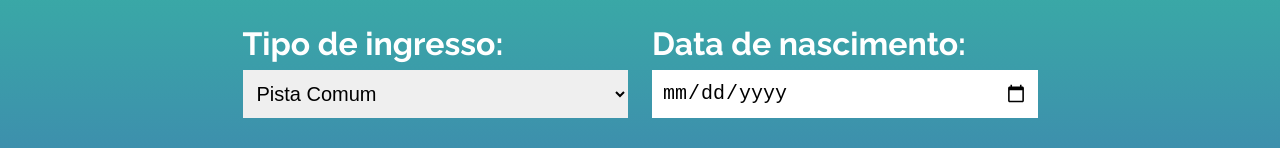
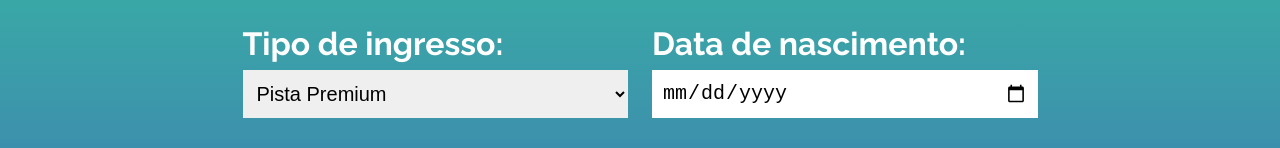
Before and after one commit to yapeansa/codechella, a React (Vite) app: page /ingresso in a window 1280 px wide. Shown: the part 931-1079 px from the top of the page. Built offline with nearby package versions, Linux system fonts and the light colour scheme; a web font is replaced by a local one.

Commit message:
Avançando na compra dos ingressos.

```diff
--- a/index.html
+++ b/index.html
@@ -5,7 +5,7 @@
     <meta charset="UTF-8" />
     <link rel="icon" type="image/png+xml" href="/code.png" />
     <meta name="viewport" content="width=device-width, initial-scale=1.0" />
-    <title>CodeChella</title>
+    <title>CodeChella | Página Inicial</title>
     <link rel="preconnect" href="https://fonts.googleapis.com">
     <link rel="preconnect" href="https://fonts.gstatic.com" crossorigin>
     <link href="https://fonts.googleapis.com/css2?family=Calistoga&family=Raleway:wght@500;700;800&display=swap"
--- a/src/Routes.jsx
+++ b/src/Routes.jsx
@@ -9,8 +9,14 @@ import NotFound from "./pages/NotFound";
 import EstilosGlobais from "./components/EstilosGlobais";
 import FormularioIngresso from "./pages/Ingresso/FormularioIngresso";
 import IngressoCompra from "./pages/Ingresso/IngressoCompra";
+import { useState } from "react";
 
 const AppRoutes = () => {
+    const [nome, setNome] = useState('');
+    const [email, setEmail] = useState('');
+    const [ingresso, setIngresso] = useState('');
+    const [nascimento, setNascimento] = useState('');
+
     return (
         <>
             <EstilosGlobais />
@@ -22,8 +28,22 @@ const AppRoutes = () => {
                         <Route path="mapa" element={<MapaDeSetores />} />
                         <Route path="informacoes" element={<Informacoes />} />
                         <Route path="ingresso/" element={<Ingresso />}>
-                            <Route index element={<FormularioIngresso />} />
-                            <Route path="compra" element={<IngressoCompra />} />
+                            <Route index element={<FormularioIngresso
+                                nome={nome}
+                                setNome={setNome}
+                                email={email}
+                                setEmail={setEmail}
+                                ingresso={ingresso}
+                                setIngresso={setIngresso}
+                                nascimento={nascimento}
+                                setNascimento={setNascimento}
+                            />}
+                            />
+                            <Route path="compra" element={<IngressoCompra
+                                nome={nome}
+                                ingresso={ingresso}
+                                nascimento={nascimento}
+                            />} />
                         </Route>
                         <Route path="*" element={<NotFound />} />
                     </Route>
--- a/src/pages/Experiencia/index.jsx
+++ b/src/pages/Experiencia/index.jsx
@@ -14,6 +14,7 @@ const ExperienciaContainer = styled.section`
 `;
 
 const Experiencia = () => {
+    document.title = "CodeChella | Experiência";
     return (
         <>
             <Banner imagemDeFundo={experiencia} texto="A Experiência" />
--- a/src/pages/Informacoes/index.jsx
+++ b/src/pages/Informacoes/index.jsx
@@ -50,6 +50,8 @@ const Bodying = styled.div`
 `;
 
 const Informacoes = () => {
+    document.title = "CodeChella | Informações"
+
     const [display, setDisplay] = useState(infos);
 
     const toggleBox = (id) => {
--- a/src/pages/Ingresso/FormularioIngresso/index.jsx
+++ b/src/pages/Ingresso/FormularioIngresso/index.jsx
@@ -2,7 +2,7 @@ import styled from "styled-components";
 import Banner from "../../../components/Banner";
 import Botao from "../../../components/Botao";
 import Container from "../../../components/Container";
-import ingresso from "/Banner/ingresso.png";
+import ingressoBanner from "/Banner/ingresso.png";
 import arrow from "/ingresso/arrow.svg";
 import { Link } from "react-router-dom";
 
@@ -62,7 +62,7 @@ const Input = styled.input`
     border: none;
 `;
 
-const FormularioIngresso = () => {
+const FormularioIngresso = ({ nome, setNome, email, setEmail, ingresso, setIngresso, nascimento, setNascimento }) => {
 
     const tratamento = (evento) => {
         evento.preventDefault()
@@ -70,30 +70,30 @@ const FormularioIngresso = () => {
 
     return (
         <>
-            <Banner imagemDeFundo={ingresso} texto="Garanta seu Ingresso" />
+            <Banner imagemDeFundo={ingressoBanner} texto="Garanta seu Ingresso" />
             <Container $espacamento="64px">
                 <SecaoIngresso>
                     <h2>Preencha o formulário a seguir:</h2>
                     <Formulario method="post" action="ingresso/compra" onSubmit={(e) => tratamento(e)}>
                         <label>Nome completo:
-                            <Input type="text" required />
+                            <Input type="text" value={nome} onChange={(e) => setNome(e.target.value)} required />
                         </label>
                         <label>E-mail:
-                            <Input type="email" required />
+                            <Input type="email" value={email} onChange={(e) => setEmail(e.target.value)} />
                         </label>
                         <div className="especificidades">
                             <label>
                                 Tipo de ingresso:
-                                <select>
-                                    <option>Pista Premium</option>
-                                    <option selected>Pista Comum</option>
-                                    <option>Cadeiras Térreo</option>
-                                    <option>Cadeiras Superiores</option>
-                                    <option>Rampas</option>
+                                <select value={ingresso} onChange={(e) => setIngresso(e.target.value)}>
+                                    <option value="premium">Pista Premium</option>
+                                    <option value="comum">Pista Comum</option>
+                                    <option value="terreo">Cadeiras Térreo</option>
+                                    <option value="superiores">Cadeiras Superiores</option>
+                                    <option value="rampas">Rampas</option>
                                 </select>
                             </label>
                             <label>Data de nascimento:
-                                <Input type="date" />
+                                <Input type="date" value={nascimento} onChange={(e) => setNascimento(e.target.value)} />
                             </label>
                         </div>
                         <Link to="/ingresso/compra" style={{ textDecoration: 'none' }}>
--- a/src/pages/Ingresso/IngressoCompra/index.jsx
+++ b/src/pages/Ingresso/IngressoCompra/index.jsx
@@ -14,13 +14,16 @@ const SecaoCompra = styled.section`
     }
 `
 
-const IngressoCompra = () => {
+const IngressoCompra = ({ nome, ingresso, nascimento }) => {
     return (
         <>
             <Banner imagemDeFundo={comprando} texto="Seu ingresso está aqui!" />
             <Container $espacamento="64px">
                 <SecaoCompra>
                     <h2>Uhul, agora sim! Seu ingresso está aqui, apresente na entrada do evento e divirta-se!</h2>
+                    <p>{nome}</p>
+                    <p>{ingresso}</p>
+                    <p>{nascimento}</p>
                 </SecaoCompra>
             </Container>
         </>
--- a/src/pages/Ingresso/index.jsx
+++ b/src/pages/Ingresso/index.jsx
@@ -1,6 +1,8 @@
 import { Outlet } from "react-router-dom";
 
 const Ingresso = () => {
+    document.title = "CodeChella | Ingresso"
+
     return (
         <>
             <Outlet />
--- a/src/pages/MapaDeSetores/index.jsx
+++ b/src/pages/MapaDeSetores/index.jsx
@@ -103,6 +103,8 @@ const Detalhes = styled.div`
 `;
 
 const MapaDeSetores = () => {
+    document.title = "CodeChella | Mapa de Setores"
+
     return (
         <>
             <Banner imagemDeFundo={bannerMapa} texto="Mapa de Setores" />
--- a/src/pages/PaginaInicial/index.jsx
+++ b/src/pages/PaginaInicial/index.jsx
@@ -56,6 +56,8 @@ const Lines = styled.div`
 `;
 
 const PaginaInicial = () => {
+    document.title = "CodeChella | Página Inicial"
+
     const lineups = [
         {
             id: 1,
```
